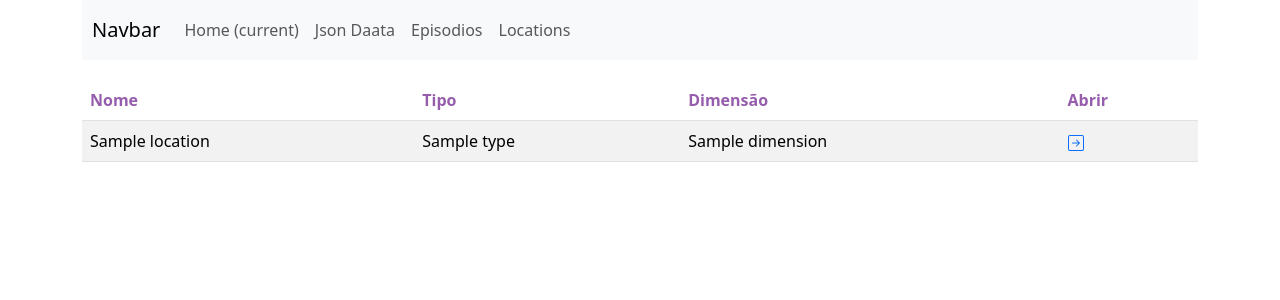
After one commit to luanaxcardoso/ExerciciosAPIs_Squad_MaryJackson, a Flask app: template templates/locations.html in a window 1280 px wide. The commit adds this page. Shown: the top 300 px of the page. Run offline with Flask 3, Linux system fonts and the light colour scheme; the template is opened without the code that fills it: most values are stand-ins (such as "Sample title", 1, 10 or a date in 2020).

Commit message:
feat: create location router and html

```diff
--- a/app.py
+++ b/app.py
@@ -49,5 +49,35 @@ def get_list_elements():
     except Exception as e:
         return {"error": str(e)}
 
+
+@app.route('/locations')
+def get_location_list():
+    url = "https://rickandmortyapi.com/api/location"
+    context = ssl._create_unverified_context()
+    response = urllib.request.urlopen(url, context=context)
+    data = response.read()
+    dict = json.loads(data)
+
+    return render_template("locations.html", locations=dict['results'])
+
+    # try:
+    #     response = urllib.request.urlopen(url, context=context)
+    #     location = response.read()
+    #     dict = json.loads(location)
+
+    #     locations_list = []
+
+    #     for loc in dict['results']:
+    #         character_data = {
+    #             "name": loc['name'],
+    #             "type": loc['type'],
+    #             "dimension": loc['dimension'],
+    #         }
+    #         locations_list.append(character_data)
+
+    #     return {"locations": locations_list}
+    # except Exception as e:
+    #     return {"error": str(e)}
+
 if __name__ == '__main__':
     app.run(debug=True)
--- a/templates/layout.html
+++ b/templates/layout.html
@@ -3,7 +3,7 @@
 <head>
     <meta charset="UTF-8">
     <meta name="viewport" content="width=device-width, initial-scale=1.0">
-    <title>Listagem</title>
+    <title>Desafio Api: Rick & Morty</title>
     <link href="https://cdn.jsdelivr.net/npm/bootstrap@5.3.1/dist/css/bootstrap.min.css?v=1" rel="stylesheet" integrity="sha384-4bw+/aepP/YC94hEpVNVgiZdgIC5+VKNBQNGCHeKRQN+PtmoHDEXuppvnDJzQIu9" crossorigin="anonymous">
 </head>
 <body>
--- /dev/null
+++ b/templates/locations.html
@@ -0,0 +1,41 @@
+{% extends 'layout.html' %}
+
+{% block content %}
+
+<div class="table-responsive">
+  <table class="table table-striped">
+    <thead>
+      <tr>
+        <th scope="col" style="color: #5a017da3;">Nome</th>
+        <th scope="col" style="color: #5a017da3;">Tipo</th>
+        <th scope="col" style="color: #5a017da3;">Dimensão</th>
+        <th scope="col" style="color: #5a017da3;">Abrir</th>
+      </tr>
+    <tbody>
+      {% for location in locations %}
+      <tr>
+        <td>{{ location.name }}</td>
+        <td>{{ location.type }}</td>
+        <td>{{ location.dimension }}</td>
+        <td>
+          <a href="#">
+            <svg
+              xmlns="http://www.w3.org/2000/svg"
+              width="16"
+              height="16"
+              fill="currentColor"
+              class="bi bi-arrow-right-square"
+              viewBox="0 0 16 16">
+              <path
+                fill-rule="evenodd"
+                d="M15 2a1 1 0 0 0-1-1H2a1 1 0 0 0-1 1v12a1 1 0 0 0 1 1h12a1 1 0 0 0 1-1zM0 2a2 2 0 0 1 2-2h12a2 2 0 0 1 2 2v12a2 2 0 0 1-2 2H2a2 2 0 0 1-2-2zm4.5 5.5a.5.5 0 0 0 0 1h5.793l-2.147 2.146a.5.5 0 0 0 .708.708l3-3a.5.5 0 0 0 0-.708l-3-3a.5.5 0 1 0-.708.708L10.293 7.5z"/>
+            </svg>
+          </a>
+        </td>
+      </tr>
+      {% endfor %}
+    </tbody>
+    </thead>
+  </table>
+</div>
+{% endblock %}
--- a/templates/nav.html
+++ b/templates/nav.html
@@ -1,5 +1,5 @@
-<header>
-    <nav class="navbar navbar-expand-lg navbar-light bg-light">
+<header style="padding-bottom: 20px;">
+    <nav class="navbar navbar-expand-lg navbar-light bg-light" style="padding: 10px;"">
         <a class="navbar-brand" href="#">Navbar</a>
         <button class="navbar-toggler" type="button" data-toggle="collapse"
             data-target="#navbarNav" aria-controls="navbarNav"
@@ -9,8 +9,9 @@
         <div class="collapse navbar-collapse" id="navbarNav">
             <ul class="navbar-nav">
                 <li class="nav-item active">
-                    <a class="nav-link" href="#">Home <span
-                            class="sr-only">(current)</span></a>
+                    <a class="nav-link" href="/">Home
+                        <span class="sr-only">(current)</span>
+                    </a>
                 </li>
                 <li class="nav-item">
                     <a class="nav-link" href="/lista">Json Daata</a>
@@ -18,6 +19,9 @@
                 <li class="nav-item">
                     <a class="nav-link" href="/episodios">Episodios</a>
                 </li>
+                <li class="nav-item">
+                    <a class="nav-link" href="/locations">Locations</a>
+                </li>
             </ul>
         </div>
     </nav>
```
